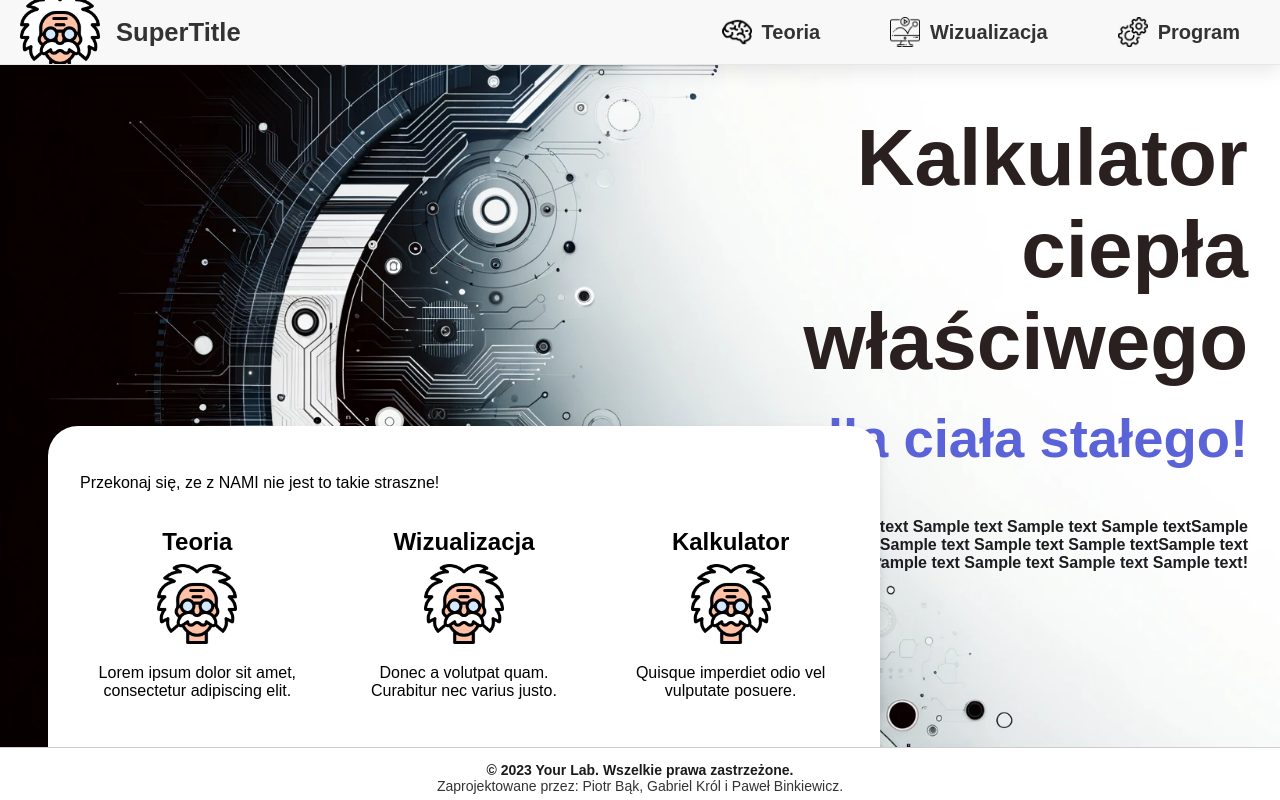
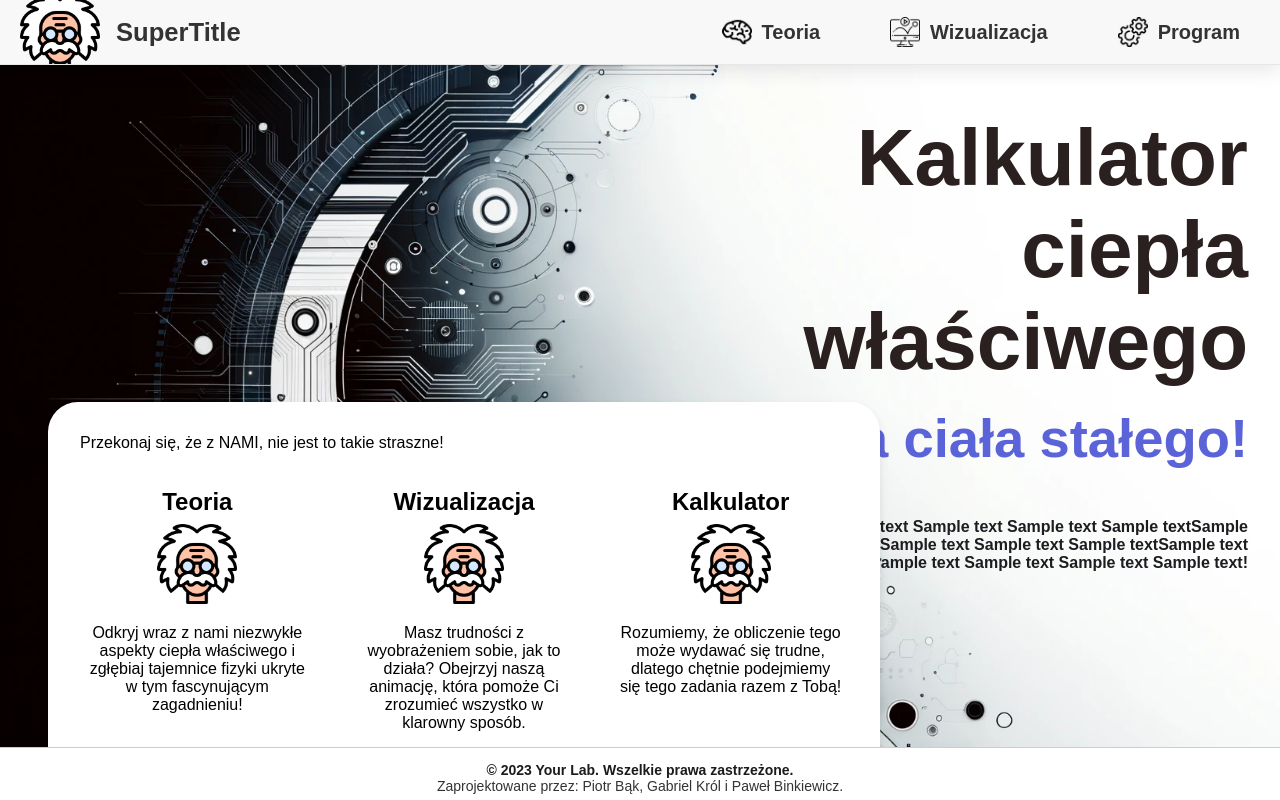
Before and after one commit to Chinook1606/engineer_project, a plain HTML site: page index.html in a window 1280 px wide. Drawn offline with Linux system fonts and the light colour scheme; a web font is replaced by a local one.

Commit message:
New context for white box in main page

```diff
--- a/assets/styles/index.css
+++ b/assets/styles/index.css
@@ -33,6 +33,8 @@ body {
   margin-left: 3em; /* Centralizacja kontenera (w połączeniu z right: auto) */
   margin-right: auto; /* Centralizacja kontenera (w połączeniu z left: auto) */
   margin-bottom: -1em; /* Odstęp od stopki, dostosuj do wysokości stopki */
+  padding-bottom: 0;
+  padding-top: 1em;
 }
 
 .content-section {
--- a/index.html
+++ b/index.html
@@ -23,14 +23,15 @@
     </div>
 
     <div class="rounded-container">
-      <p>Przekonaj się, ze z NAMI nie jest to takie straszne!</p>
+      <p>Przekonaj się, że z NAMI, nie jest to takie straszne!</p>
       <section class="content-section">
         <!-- Treść dla sekcji Theory -->
         <div class="content-block">
           <h2>Teoria</h2>
           <img src="assets/images/navbar/navbar-main-logo.png" alt="Your Lab Logo"
             class="navbar__logo-img" />
-          <p>Lorem ipsum dolor sit amet, consectetur adipiscing elit.</p>
+          <p>Odkryj wraz z nami niezwykłe aspekty ciepła właściwego i zgłębiaj tajemnice fizyki
+            ukryte w tym fascynującym zagadnieniu!</p>
         </div>
 
         <!-- Treść dla sekcji Simulation -->
@@ -38,7 +39,8 @@
           <h2>Wizualizacja</h2>
           <img src="assets/images/navbar/navbar-main-logo.png" alt="Your Lab Logo"
             class="navbar__logo-img" />
-          <p>Donec a volutpat quam. Curabitur nec varius justo.</p>
+          <p>Masz trudności z wyobrażeniem sobie, jak to działa? Obejrzyj naszą animację, która
+            pomoże Ci zrozumieć wszystko w klarowny sposób.</p>
         </div>
 
         <!-- Treść dla sekcji Simulator -->
@@ -46,7 +48,8 @@
           <h2>Kalkulator</h2>
           <img src="assets/images/navbar/navbar-main-logo.png" alt="Your Lab Logo"
             class="navbar__logo-img" />
-          <p>Quisque imperdiet odio vel vulputate posuere.</p>
+          <p>Rozumiemy, że obliczenie tego może wydawać się trudne, dlatego chętnie podejmiemy się
+            tego zadania razem z Tobą!</p>
         </div>
       </section>
     </div>
```
